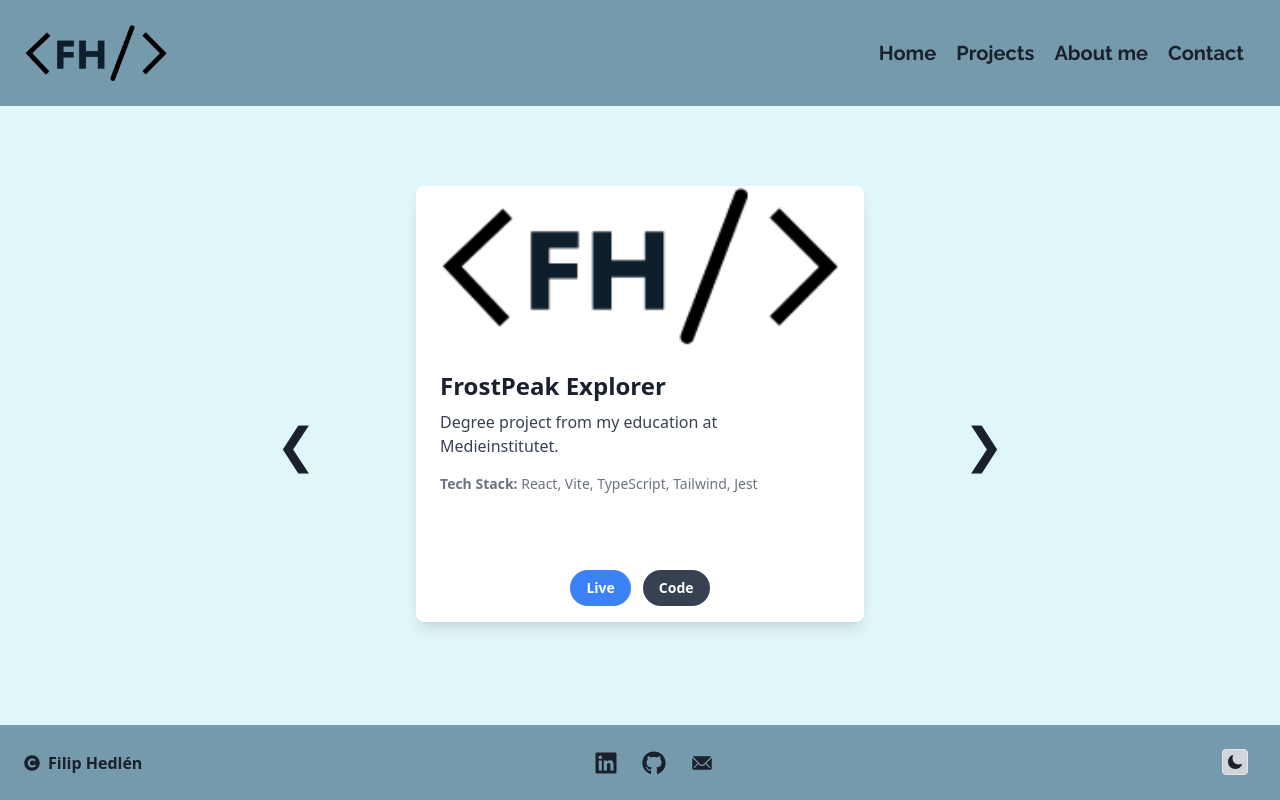
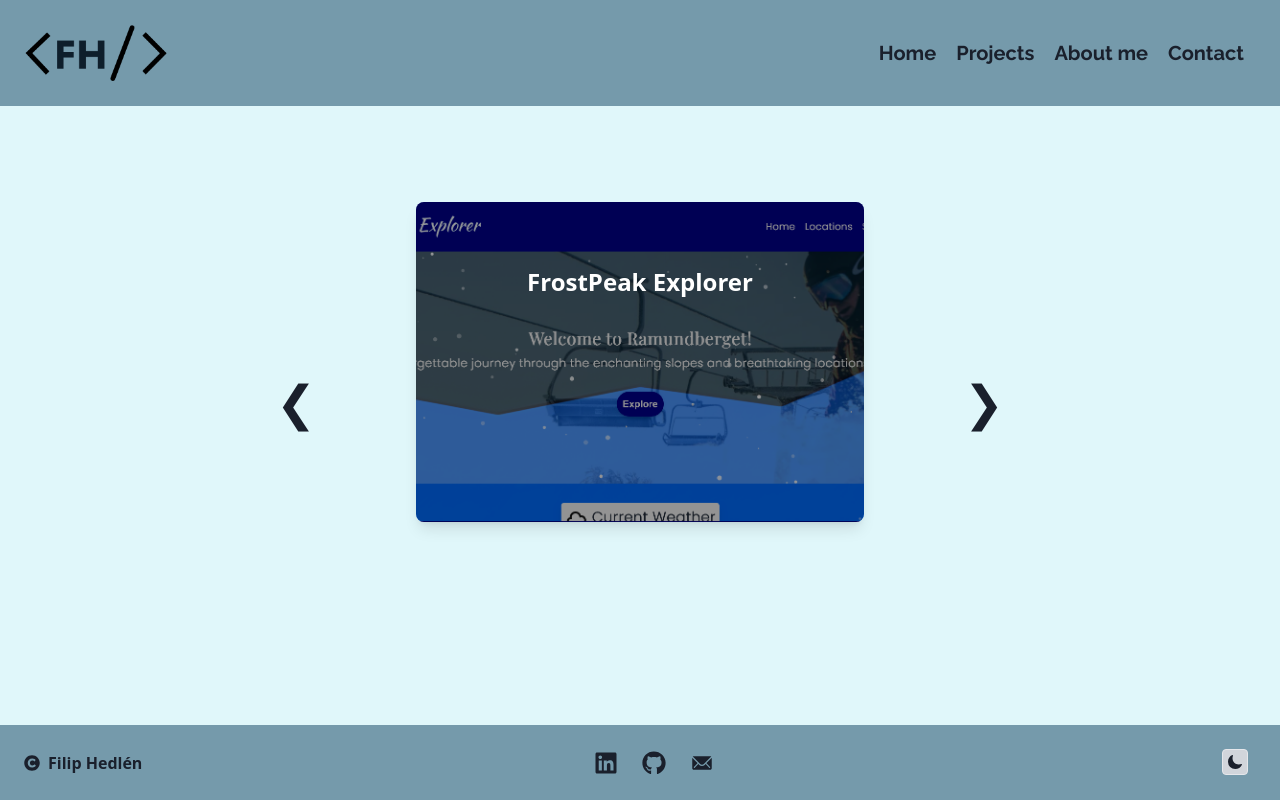
Before and after one commit to FilipHedlen/Portfolio-new, a React (Vite) app in the folder Portfolio-new/: page /projects in a window 1280 px wide. Built offline with nearby package versions, Linux system fonts and the light colour scheme; grey boxes are pictures that could not be loaded.

Commit message:
More styling done for the project cards, added bg

```diff
--- a/Portfolio-new/src/components/ProjectCards/ProjectCards/ProjectCards.tsx
+++ b/Portfolio-new/src/components/ProjectCards/ProjectCards/ProjectCards.tsx
@@ -11,24 +11,40 @@ type ProjectProps = {
 
 const ProjectCards: React.FC<ProjectProps> = ({ title, description, techStack, imgSrc, liveLink, codeLink }) => {
   return (
-    <div className="w-full max-w-xs sm:max-w-sm lg:max-w-md h-auto rounded-lg overflow-hidden shadow-lg bg-white dark:bg-gray-800 flex flex-col">
-      <img className="w-full h-32 sm:h-40 object-cover" src={imgSrc} alt={title} />
-      <div className="flex-1 p-4 sm:p-6">
-        <div className="font-bold text-lg sm:text-xl lg:text-2xl mb-2 text-dark-grey dark:text-light-grey">{title}</div>
-        <p className="text-gray-700 dark:text-gray-300 text-sm sm:text-base mb-2 sm:mb-4">
+    <div className="relative w-full max-w-xs sm:max-w-sm lg:max-w-md rounded-lg overflow-hidden shadow-lg group mx-auto my-4">
+      {/* Background Image and Overlay */}
+      <div
+        className="absolute inset-0 bg-cover bg-center transition-transform duration-500 group-hover:scale-105"
+        style={{ backgroundImage: `url(${imgSrc})` }}
+      >
+        <div className="absolute inset-0 bg-black bg-opacity-40 group-hover:bg-opacity-85 transition-opacity duration-300"></div>
+      </div>
+
+      {/* Card Content */}
+      <div className="relative p-6 sm:p-8 h-64 sm:h-72 lg:h-80 min-h-[20rem] flex flex-col justify-center items-center text-center z-10">
+        {/* Title */}
+        <div className="font-bold text-lg sm:text-xl lg:text-2xl mb-2 text-white transform transition-transform duration-300">
+          {title}
+        </div>
+
+        {/* Description */}
+        <p className="text-white text-sm sm:text-base mb-2 sm:mb-4 opacity-0 group-hover:opacity-100 transition-opacity duration-500">
           {description}
         </p>
-        <p className="text-gray-500 dark:text-gray-400 text-xs sm:text-sm mb-2 sm:mb-4">
+
+        {/* Tech Stack */}
+        <p className="text-gray-200 text-xs sm:text-sm mb-2 sm:mb-4 opacity-0 group-hover:opacity-100 transition-opacity duration-500">
           <strong>Tech Stack:</strong> {techStack}
         </p>
-      </div>
-      <div className="px-4 sm:px-6 py-2 sm:py-4 flex justify-center">
+
+        {/* Buttons */}
+        <div className="flex justify-center space-x-4 mt-4 opacity-0 group-hover:opacity-100 transition-opacity duration-500">
           {liveLink && (
             <a
               href={liveLink}
               target="_blank"
               rel="noopener noreferrer"
-            className="inline-block bg-blue-500 hover:bg-blue-600 text-white rounded-full px-4 py-2 mr-3 text-xs sm:text-sm font-semibold transition duration-300"
+              className="bg-blue-500 hover:bg-blue-600 text-white rounded-full px-4 py-2 text-xs sm:text-sm font-semibold transition duration-300"
             >
               Live
             </a>
@@ -38,14 +54,15 @@ const ProjectCards: React.FC<ProjectProps> = ({ title, description, techStack, i
               href={codeLink}
               target="_blank"
               rel="noopener noreferrer"
-            className="inline-block bg-gray-700 hover:bg-gray-800 text-white rounded-full px-4 py-2 text-xs sm:text-sm font-semibold transition duration-300"
+              className="bg-gray-700 hover:bg-gray-800 text-white rounded-full px-4 py-2 text-xs sm:text-sm font-semibold transition duration-300"
             >
               Code
             </a>
           )}
         </div>
       </div>
+    </div>
   );
-}
+};
 
 export default ProjectCards;
--- a/Portfolio-new/src/data/projectData.ts
+++ b/Portfolio-new/src/data/projectData.ts
@@ -4,7 +4,7 @@ export const projects = [
     title: 'FrostPeak Explorer',
     description: 'Degree project from my education at Medieinstitutet.',
     techStack: 'React, Vite, TypeScript, Tailwind, Jest',
-    imgSrc: '/light-logo.png',
+    imgSrc: '/frostpeak.png',
     liveLink: 'https://frostpeak-explorer.onrender.com/',
     codeLink: 'https://github.com/FilipHedlen/FrostPeak',
   },
@@ -13,7 +13,7 @@ export const projects = [
     title: 'The Zoo',
     description: 'Individual school project focusing on React and Localstorage.',
     techStack: 'React, Vite, Localstorage',
-    imgSrc: '...',
+    imgSrc: '/light-logo.png',
     codeLink: 'https://github.com/FilipHedlen/react-the-zoo',
   },
   {
@@ -21,15 +21,15 @@ export const projects = [
     title: 'Martial arts Quiz',
     description: 'School project focusing on basic vanilla JavaScript',
     techStack: 'JavaScript, SASS',
-    imgSrc: '...',
+    imgSrc: '/light-logo.png',
     codeLink: 'https://github.com/FilipHedlen/js-grundkurs-quiz',
   },
   {
     id: 4,
     title: 'Match my career',
     description: 'Group school project made for the swedish authority Arbetsförmedlingen',
-    techStack: "React, SASS, Vite, API's, Arbetsförmedlingen own css framework Digi",
-    imgSrc: '...',
+    techStack: "React, SASS, Vite, API's, Arbetsförmedlingen own CSS framework Digi",
+    imgSrc: '/light-logo.png',
     codeLink: 'https://github.com/FilipHedlen/match-my-career',
   },
 ]
```
Also changed, not shown: Portfolio-new/public/frostpeak.png (added). Lines whose indentation alone changed are shown as unchanged.
